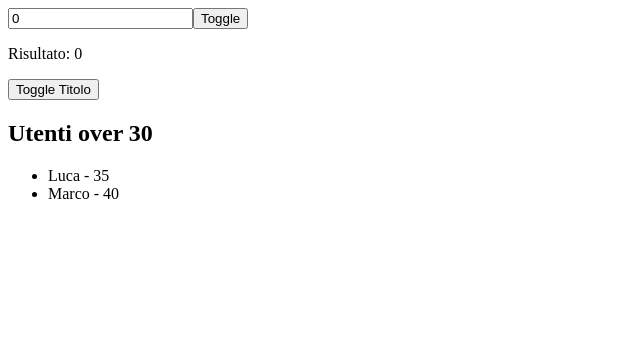
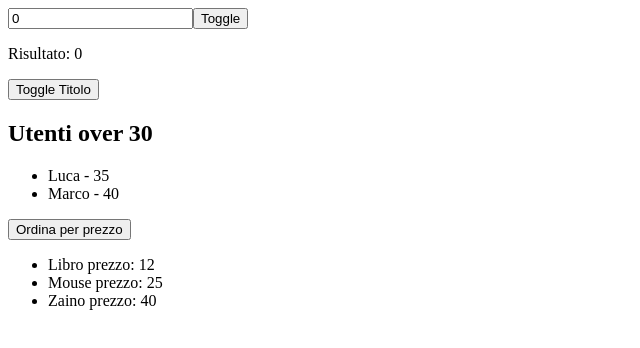
Before and after one commit to AngelaFerraro18/esercizi-react-avanzato-useMemo, a React (Vite) app: page / in a window 1280 px wide. Shown: the top 348 px of the page, without its empty margins (0-640 px from the left). Built offline with nearby package versions, Linux system fonts and the light colour scheme.

Commit message:
feat: ex. 3 completed -> using useMemo to sort products

```diff
--- a/src/App.jsx
+++ b/src/App.jsx
@@ -1,4 +1,5 @@
-import SlowSquareCalculator from "./components/calculator";
+import SlowSquareCalculator from "./components/Calculator";
+import OrdinaProdotti from "./components/sortOrder";
 import FiltroUtenti from "./components/userFilter";
 
 function App() {
@@ -7,6 +8,7 @@ function App() {
     <>
       <SlowSquareCalculator />
       <FiltroUtenti />
+      <OrdinaProdotti />
     </>
   )
 }
--- /dev/null
+++ b/src/components/SortOrder.jsx
@@ -0,0 +1,38 @@
+import { useState, useMemo } from 'react';
+
+const prodotti = [
+    { id: 1, nome: 'Libro', prezzo: 12 },
+    { id: 2, nome: 'Mouse', prezzo: 25 },
+    { id: 3, nome: 'Zaino', prezzo: 40 },
+];
+
+function OrdinaProdotti() {
+    const [sortByPrezzo, setSortByPrezzo] = useState(false);
+
+    // TODO: usa useMemo per ordinare solo se sortByPrezzo è true
+
+    const sorteredOrder = useMemo(() => {
+
+        if (sortByPrezzo) {
+            return [...prodotti].sort((a, b) => (b.prezzo) - (a.prezzo))
+        }
+
+        return prodotti;
+    }, [sortByPrezzo])
+
+
+
+    return (
+        <div>
+            <button onClick={() => setSortByPrezzo(!sortByPrezzo)}>
+                {sortByPrezzo ? 'Disattiva ordinamento' : 'Ordina per prezzo'}
+            </button>
+            <ul>
+                {sorteredOrder.map(p => <li key={p.id}>{p.nome}  prezzo: {p.prezzo}</li>)}
+            </ul>
+        </div>
+    );
+}
+
+
+export default OrdinaProdotti;
```
